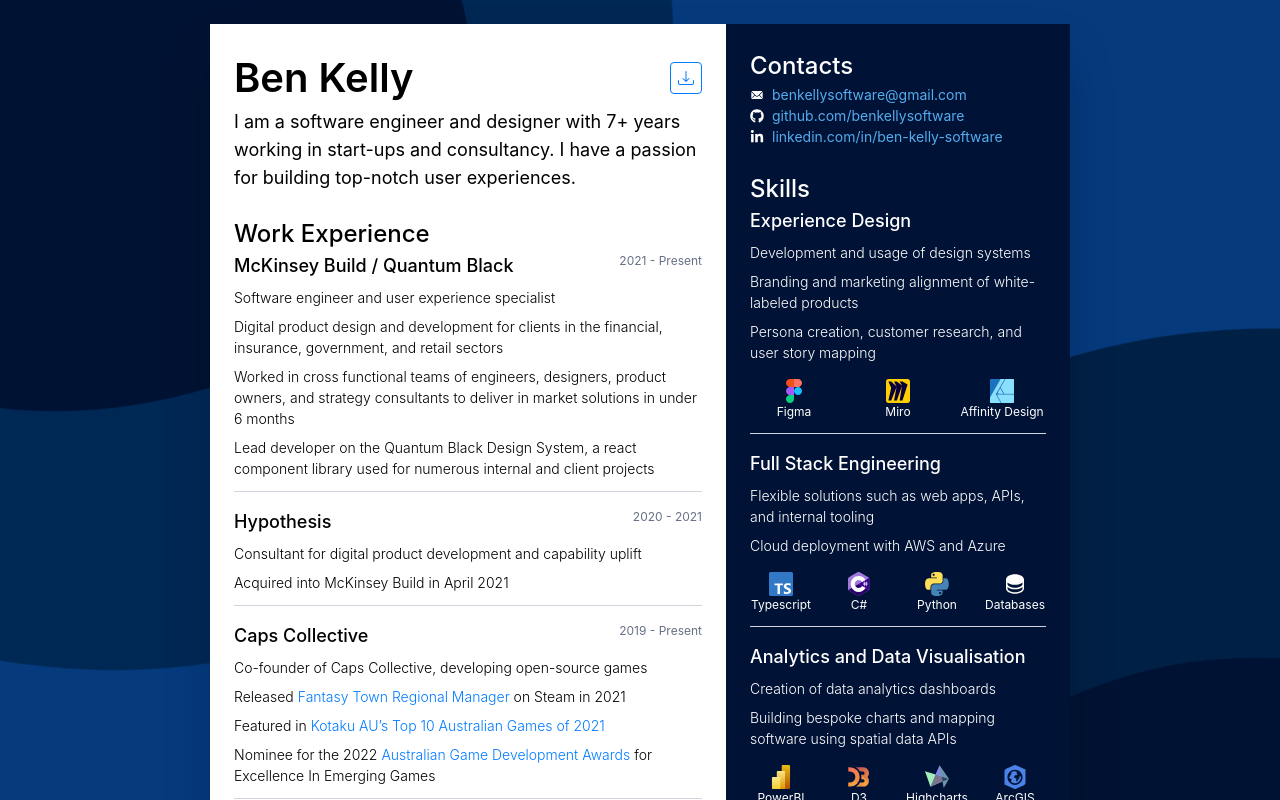
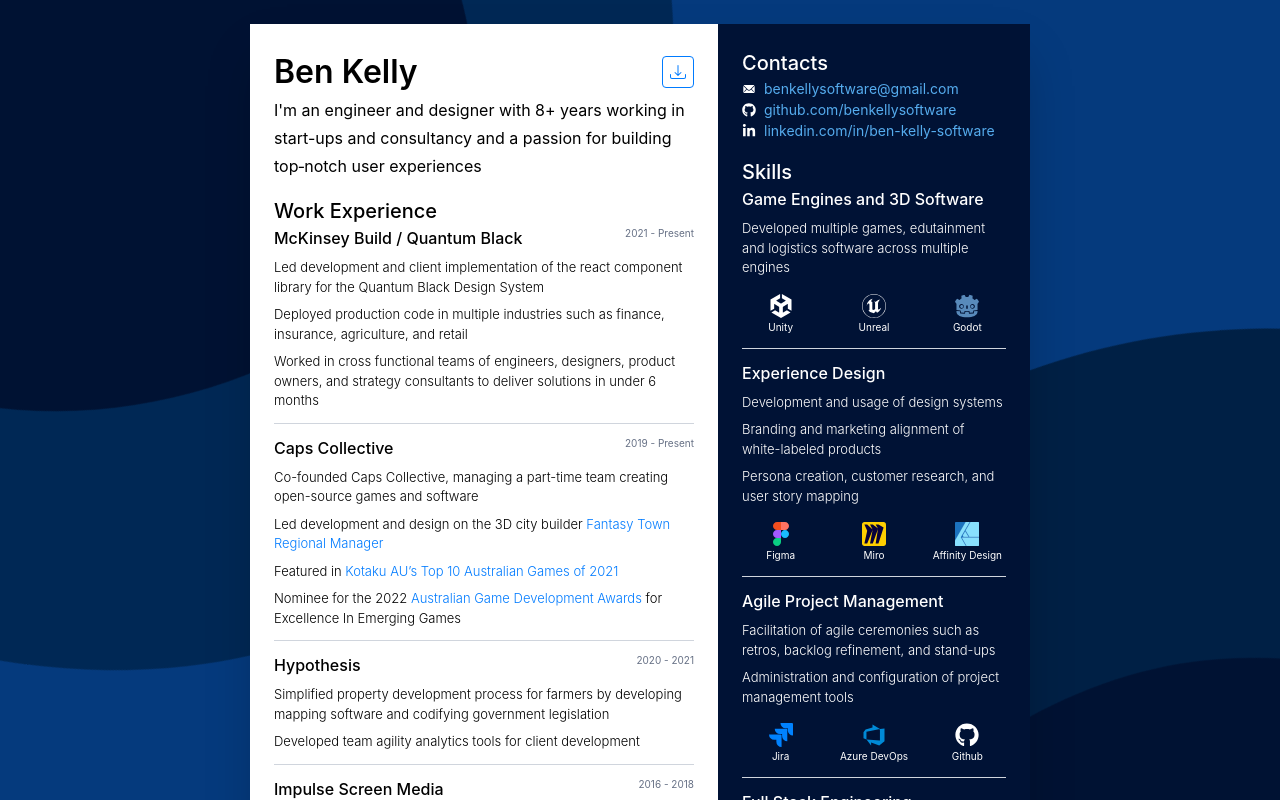
Before and after one commit to BenKellySoftware/benkellysoftware.github.io, a React (Vite) app: page / in a window 1280 px wide. Shown: the top 800 px of the page. Built offline with nearby package versions, Linux system fonts and the light colour scheme.

Commit message:
Update dot points and layout

```diff
--- a/src/app.tsx
+++ b/src/app.tsx
@@ -45,8 +45,7 @@
   return <>
     <Background/>
     <div className="w-screen min-h-screen p-md flex flex-col justify-center items-center md:p-lg print:p-0">
-      <div
-        className="paper z-10 shadow-2xl print:shadow-none flex flex-col text-primary w-full md:aspect-a4 md:w-page print:w-screen print:h-screen">
+      <div className="bg-white z-10 flex flex-col text-primary w-full shadow-2xl print:shadow-none md:aspect-a4 md:w-page print:w-screen print:h-screen">
         <div className="md:grid print:grid grid-cols-5 flex-grow">
           <div className="col-span-3 p-lg">
             <div className="header">
@@ -57,12 +56,11 @@
                 </a>
               </div>
               <div className="text-lg">
-                I am a software engineer and designer with 7+ years working in start-ups and consultancy. I have a
-                passion for building top-notch user experiences.
+                I'm an engineer and designer with 8+ years working in start-ups and consultancy and a passion for building top‑notch user experiences
               </div>
             </div>
-            <div className="md:hidden print:hidden mt-lg">{contacts}</div>
-            <div className="work-experience mt-lg">
+            <div className="md:hidden print:hidden mt-md">{contacts}</div>
+            <div className="work-experience mt-md">
               <h2>Work Experience</h2>
 
               <div className="flex justify-between flex-wrap">
@@ -70,28 +68,17 @@
                 <span className="text-tertiary">2021 - Present</span>
               </div>
               <ul>
-                <li>Software engineer and user experience specialist</li>
                 <li>
-                  Digital product design and development for clients in the financial, insurance, government, and retail
-                  sectors
+                  Led development and client implementation of the react component library for the Quantum Black Design
+                  System
+                </li>
+                <li>
+                  Deployed production code in multiple industries such as finance, insurance, agriculture, and retail
                 </li>
                 <li>
                   Worked in cross functional teams of engineers, designers, product owners, and strategy consultants to
-                  deliver in market solutions in under 6 months
+                  deliver solutions in under 6 months
                 </li>
-                <li>
-                  Lead developer on the Quantum Black Design System, a react component library used for numerous
-                  internal and client projects
-                </li>
-              </ul>
-              <hr/>
-              <div className="flex justify-between flex-wrap">
-                <h3>Hypothesis</h3>
-                <span className="text-tertiary">2020 - 2021</span>
-              </div>
-              <ul>
-                <li>Consultant for digital product development and capability uplift</li>
-                <li>Acquired into McKinsey Build in April 2021</li>
               </ul>
               <hr/>
               <div className="flex justify-between flex-wrap">
@@ -99,13 +86,12 @@
                 <span className="text-tertiary">2019 - Present</span>
               </div>
               <ul>
-                <li>Co-founder of Caps Collective, developing open-source games</li>
+                <li>Co-founded Caps Collective, managing a part-time team creating open-source games and software</li>
                 <li>
-                  {"Released "}
+                  {"Led development and design on the 3D city builder "}
                   <a href={links.fantasyTown} target="_blank">
                     Fantasy Town Regional Manager
                   </a>
-                  {" on Steam in 2021"}
                 </li>
                 <li>
                   {"Featured in "}
@@ -123,6 +109,17 @@
               </ul>
               <hr/>
               <div className="flex justify-between flex-wrap">
+                <h3>Hypothesis</h3>
+                <span className="text-tertiary">2020 - 2021</span>
+              </div>
+              <ul>
+                <li>Simplified property development process for farmers by developing mapping software and codifying
+                  government legislation
+                </li>
+                <li>Developed team agility analytics tools for client development</li>
+              </ul>
+              <hr/>
+              <div className="flex justify-between flex-wrap">
                 <h3>Impulse Screen Media</h3>
                 <span className="text-tertiary">2016 - 2018</span>
               </div>
@@ -135,17 +132,15 @@
                 <li>On-site installation and configuration of servers for remote control</li>
               </ul>
             </div>
-            <div className="education mt-lg">
+            <div className="education mt-md">
               <h2>Education</h2>
               <div className="flex justify-between flex-wrap">
-                <h3>University of Technology Sydney</h3>
+                <h3>Bachelor of Software Engineering</h3>
                 <span className="text-tertiary">2016 - 2021</span>
               </div>
               <ul>
-                <li>
-                  Graduated First Class Honours, Bachelor of Engineering in ICT (Software), Diploma in Engineering
-                  Practice
-                </li>
+                <li>Graduated first class honours from the University of Technology Sydney</li>
+                <li>Thesis on agile project management in user experience led projects</li>
                 <li>President of the UTS Programmers Society 2019-2020</li>
                 <li>Head of Publications for the UTS Engineering Society 2018</li>
                 <li>WiseTech Global Senior Programming Prize 2018 for C Fundamentals</li>
@@ -154,8 +149,27 @@
           </div>
           <div className="sidebar col-span-2 text-white p-lg">
             <div className="hidden md:block print:block">{contacts}</div>
-            <div className="skills md:mt-lg print:mt-lg">
+            <div className="skills md:mt-md print:mt-md">
               <h2>Skills</h2>
+              <h3>Game Engines and 3D Software</h3>
+              <ul>
+                <li>Developed multiple games, edutainment and logistics software across multiple engines</li>
+              </ul>
+              <div className="grid grid-cols-3 justify-center gap-md mt-md text-xs">
+                <div className="flex flex-col items-center">
+                  <FaUnity className="h-lg w-lg"/>
+                  <span>Unity</span>
+                </div>
+                <div className="flex flex-col items-center">
+                  <SiUnrealengine className="h-lg w-lg"/>
+                  <span>Unreal</span>
+                </div>
+                <div className="flex flex-col items-center">
+                  <SiGodotengine className="h-lg w-lg" fill="rgb(88,138,187)"/>
+                  <span className="text-center">Godot</span>
+                </div>
+              </div>
+              <hr/>
               <h3>Experience Design</h3>
               <ul>
                 <li>Development and usage of design systems</li>
@@ -176,6 +190,26 @@
                   <span className="text-center">Affinity Design</span>
                 </div>
               </div>
+              <hr/>
+              <h3>Agile Project Management</h3>
+              <ul>
+                <li>Facilitation of agile ceremonies such as retros, backlog refinement, and stand-ups</li>
+                <li>Administration and configuration of project management tools</li>
+                <div className="grid grid-cols-3 justify-center gap-md mt-md text-xs">
+                  <div className="flex flex-col items-center">
+                    <SiJira className="h-lg w-lg" fill="#0082FF"/>
+                    <span>Jira</span>
+                  </div>
+                  <div className="flex flex-col items-center">
+                    <VscAzureDevops className="h-lg w-lg" fill="#008AD7"/>
+                    <span>Azure DevOps</span>
+                  </div>
+                  <div className="flex flex-col items-center">
+                    <FaGithub className="h-lg w-lg"/>
+                    <span className="text-center">Github</span>
+                  </div>
+                </div>
+              </ul>
               <hr/>
               <h3>Full Stack Engineering</h3>
               <ul>
@@ -224,45 +258,6 @@
                   <span className="text-center">ArcGIS</span>
                 </div>
               </div>
-              <hr/>
-              <h3>Agile Project Management</h3>
-              <ul>
-                <li>Facilitation of agile ceremonies such as retros, backlog refinement, and stand-ups</li>
-                <li>Administration and configuration of project management tools</li>
-                <div className="grid grid-cols-3 justify-center gap-md mt-md text-xs">
-                  <div className="flex flex-col items-center">
-                    <SiJira className="h-lg w-lg" fill="#0082FF"/>
-                    <span>Jira</span>
-                  </div>
-                  <div className="flex flex-col items-center">
-                    <VscAzureDevops className="h-lg w-lg" fill="#008AD7"/>
-                    <span>Azure DevOps</span>
-                  </div>
-                  <div className="flex flex-col items-center">
-                    <FaGithub className="h-lg w-lg"/>
-                    <span className="text-center">Github</span>
-                  </div>
-                </div>
-              </ul>
-              <hr/>
-              <h3>Game Engines and 3D Software</h3>
-              <ul>
-                <li>Development of multiple games, as well as educational and logistics software</li>
-              </ul>
-              <div className="grid grid-cols-3 justify-center gap-md mt-md text-xs">
-                <div className="flex flex-col items-center">
-                  <FaUnity className="h-lg w-lg"/>
-                  <span>Unity</span>
-                </div>
-                <div className="flex flex-col items-center">
-                  <SiUnrealengine className="h-lg w-lg"/>
-                  <span>Unreal</span>
-                </div>
-                <div className="flex flex-col items-center">
-                  <SiGodotengine className="h-lg w-lg" fill="rgb(88,138,187)"/>
-                  <span className="text-center">Godot</span>
-                </div>
-              </div>
             </div>
           </div>
         </div>
--- a/src/index.css
+++ b/src/index.css
@@ -34,19 +34,19 @@
 }
 
 h1 {
-  font-size: 40px;
+  font-size: 32px;
   font-weight: 600;
 }
 h2 {
-  font-size: 24px;
+  font-size: 20px;
   font-weight: 500;
 }
 h3 {
-  font-size: 18px;
+  font-size: 16px;
   font-weight: 500;
 }
 h4 {
-  font-size: 16px;
+  font-size: 14px;
 }
 .download-pdf {
   border: #007bff solid 1px;
@@ -83,14 +83,15 @@
 }
 hr {
   border-color: #D0D5DD;
-  margin: 12px 0 16px 0;
+  margin: 12px 0 12px 0;
 }
 ul li {
   margin-top: 8px;
   font-weight: 300;
+  font-size: 13px;
 }
 span {
-  font-size: 12px;
+  font-size: 10px;
 }
 
 @keyframes rotate {
--- a/tailwind.config.js
+++ b/tailwind.config.js
@@ -11,11 +11,10 @@
       print: { 'raw': 'print' },
     },
     fontSize: {
-      "xxs": ["10px", "14px"],
-      "xs": ["12px", "18px"],
-      "sm": ["14px", "20px"],
-      "md": ["16px", "24px"],
-      "lg": ["18px", "28px"],
+      "xs": ["10px", "18px"],
+      "sm": ["12px", "20px"],
+      "md": ["14px", "24px"],
+      "lg": ["16px", "28px"],
       "xl": ["20px", "30px"],
       "2xl": ["24px", "30px"],
       "3xl": ["30px", "38px"],
@@ -38,7 +37,7 @@
         md: "16px",
         lg: "24px",
         xl: "40px",
-        page: "860px",
+        page: "780px",
       },
       textColor: {
         primary: "#000000",
```
Also changed, not shown: 1 other file (tests, documents, lock files or other folders).
